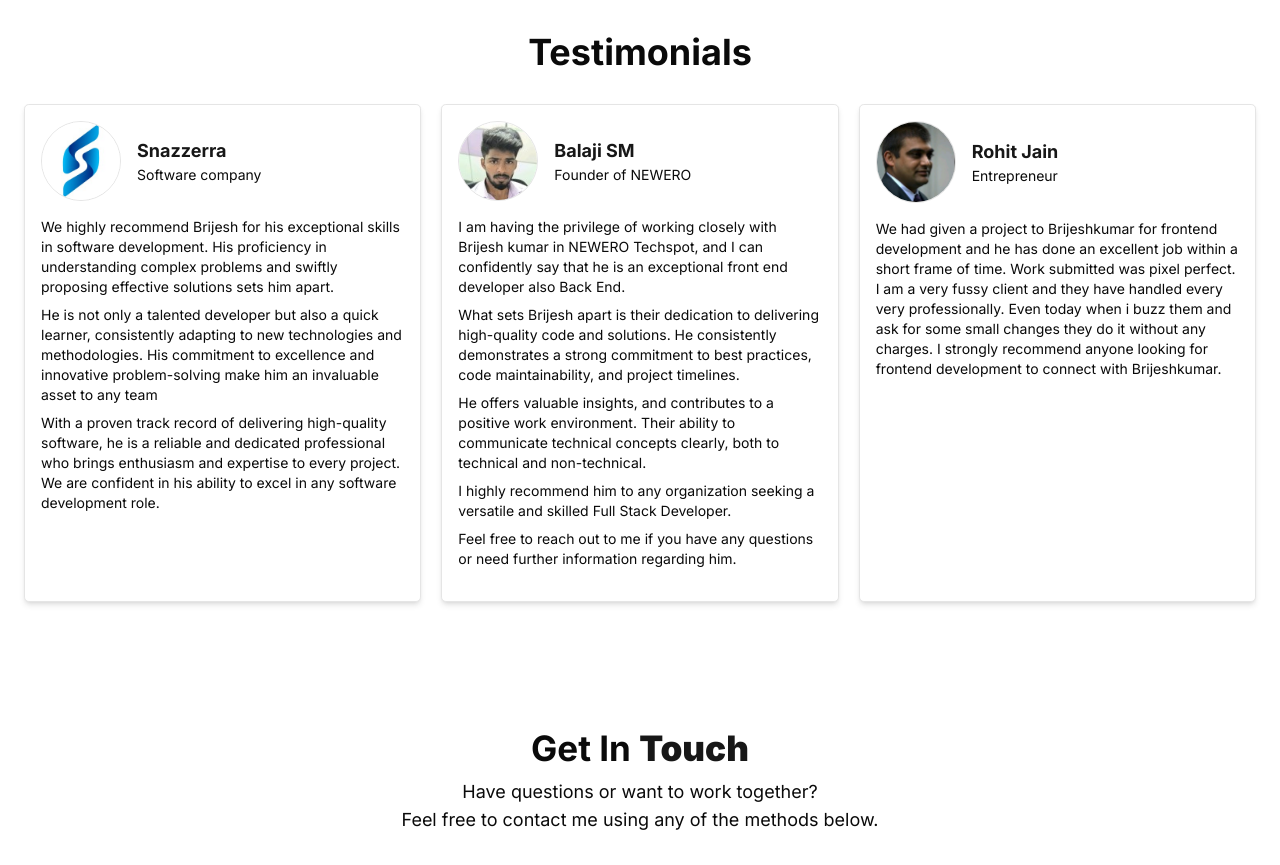
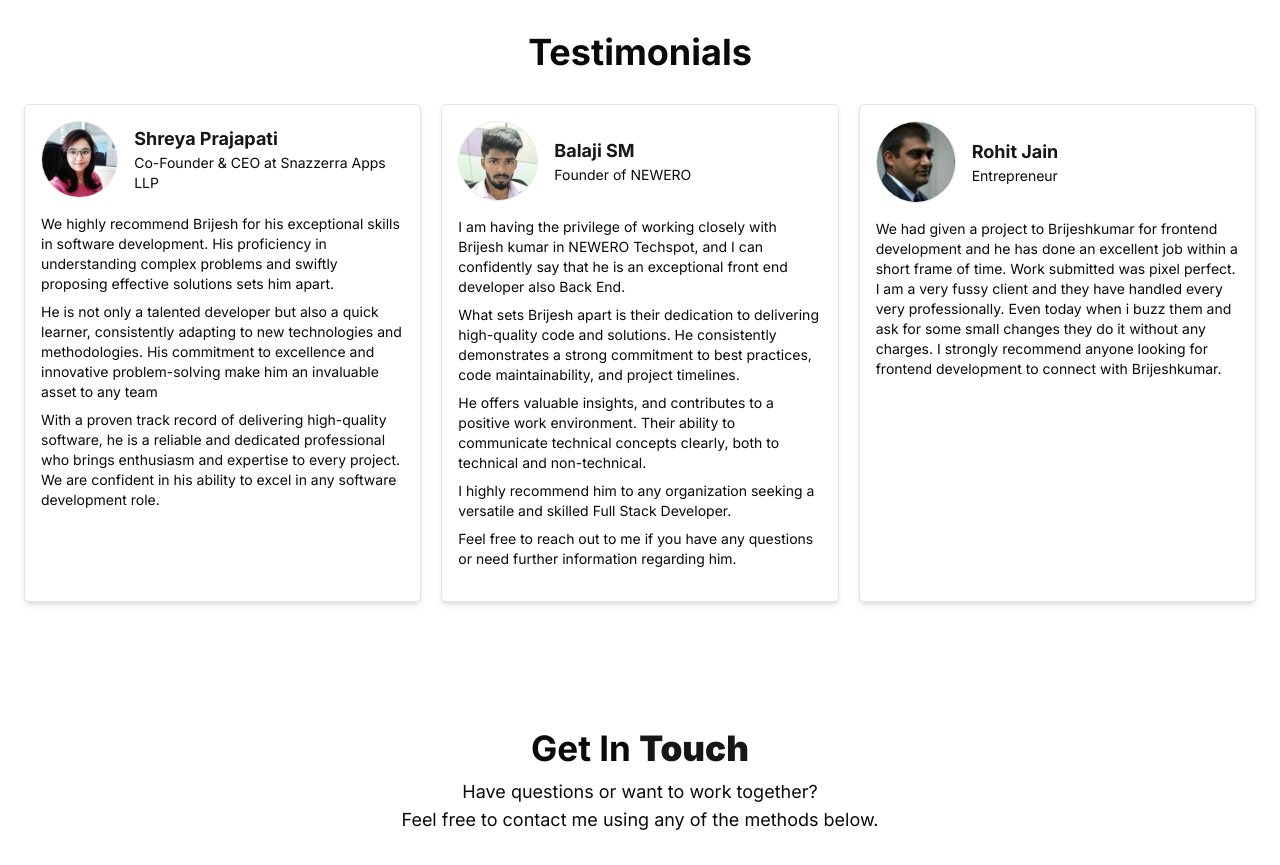
Before and after one commit to brijeshkumar16/portfolio, a Next.js app: page / in a window 1280 px wide. Shown: the part 2520-3385 px from the top of the page. Built offline with nearby package versions, Linux system fonts and the light colour scheme.

Commit message:
feat: Update testimonials details

```diff
--- a/src/components/home/testimonials.tsx
+++ b/src/components/home/testimonials.tsx
@@ -4,9 +4,9 @@ import React from 'react';
 const testimonials = [
     {
         id: 1,
-        name: 'Snazzerra',
-        img: '/testimonials/snazzerra.jpg',
-        profession: 'Software company',
+        name: 'Shreya Prajapati',
+        img: '/testimonials/shreya.jpg',
+        profession: 'Co-Founder & CEO at Snazzerra Apps LLP',
         description:
             "<p class='mb-2 text-sm'>We highly recommend Brijesh for his exceptional skills in software development. His proficiency in understanding complex problems and swiftly proposing effective solutions sets him apart.</p> <p class='mb-2 text-sm'>He is not only a talented developer but also a quick learner, consistently adapting to new technologies and methodologies. His commitment to excellence and innovative problem-solving make him an invaluable asset to any team </p> <p class='mb-2 text-sm'>With a proven track record of delivering high-quality software, he is a reliable and dedicated professional who brings enthusiasm and expertise to every project. We are confident in his ability to excel in any software development role.</p>",
     },
```
Also changed, not shown: public/testimonials/shreya.jpg (added), public/testimonials/snazzerra.jpg (deleted), src/app/(pages)/layout.tsx (renamed from src/app/(page)/layout.tsx), src/app/(pages)/page.tsx (renamed from src/app/(page)/page.tsx).
